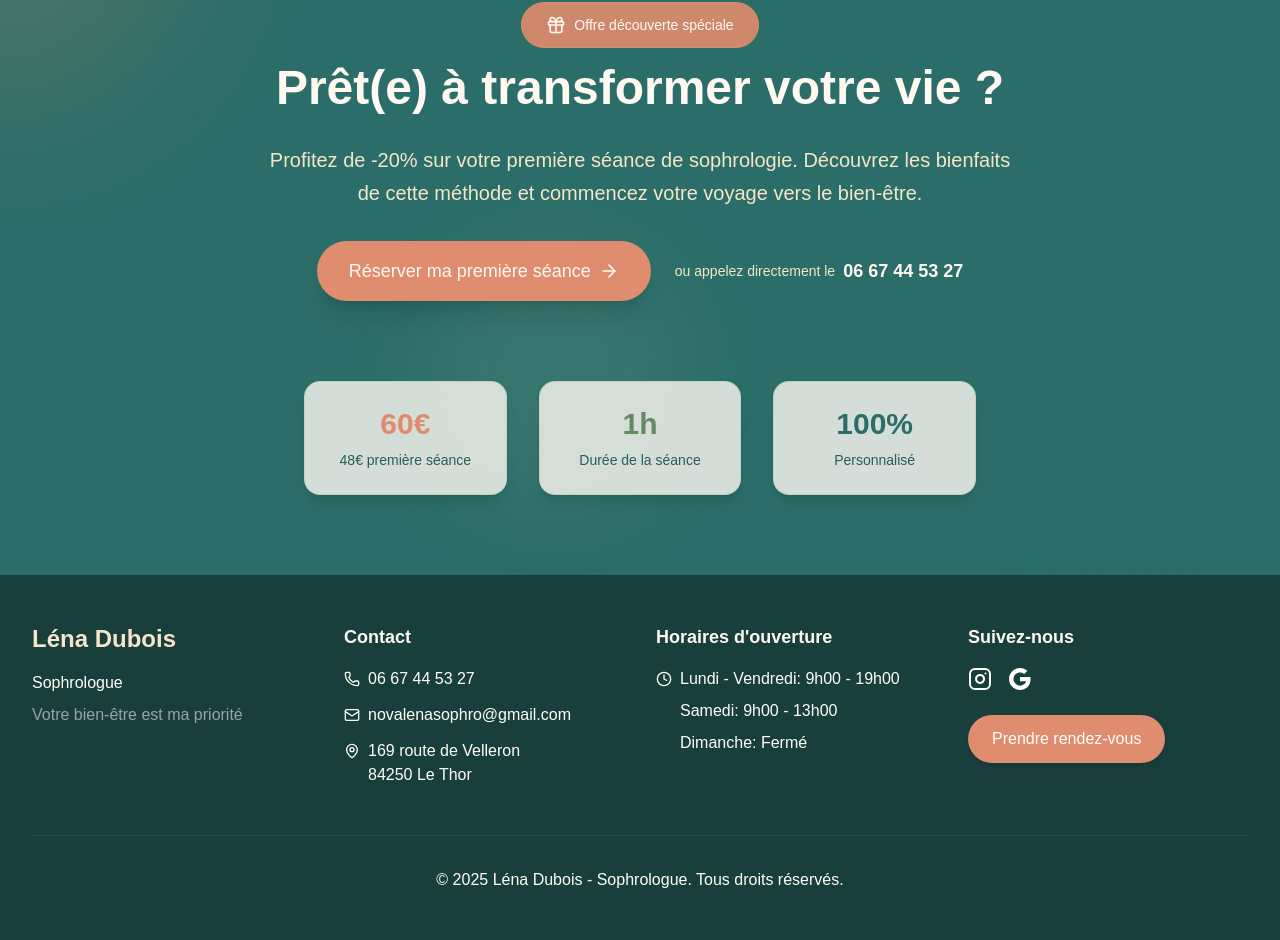
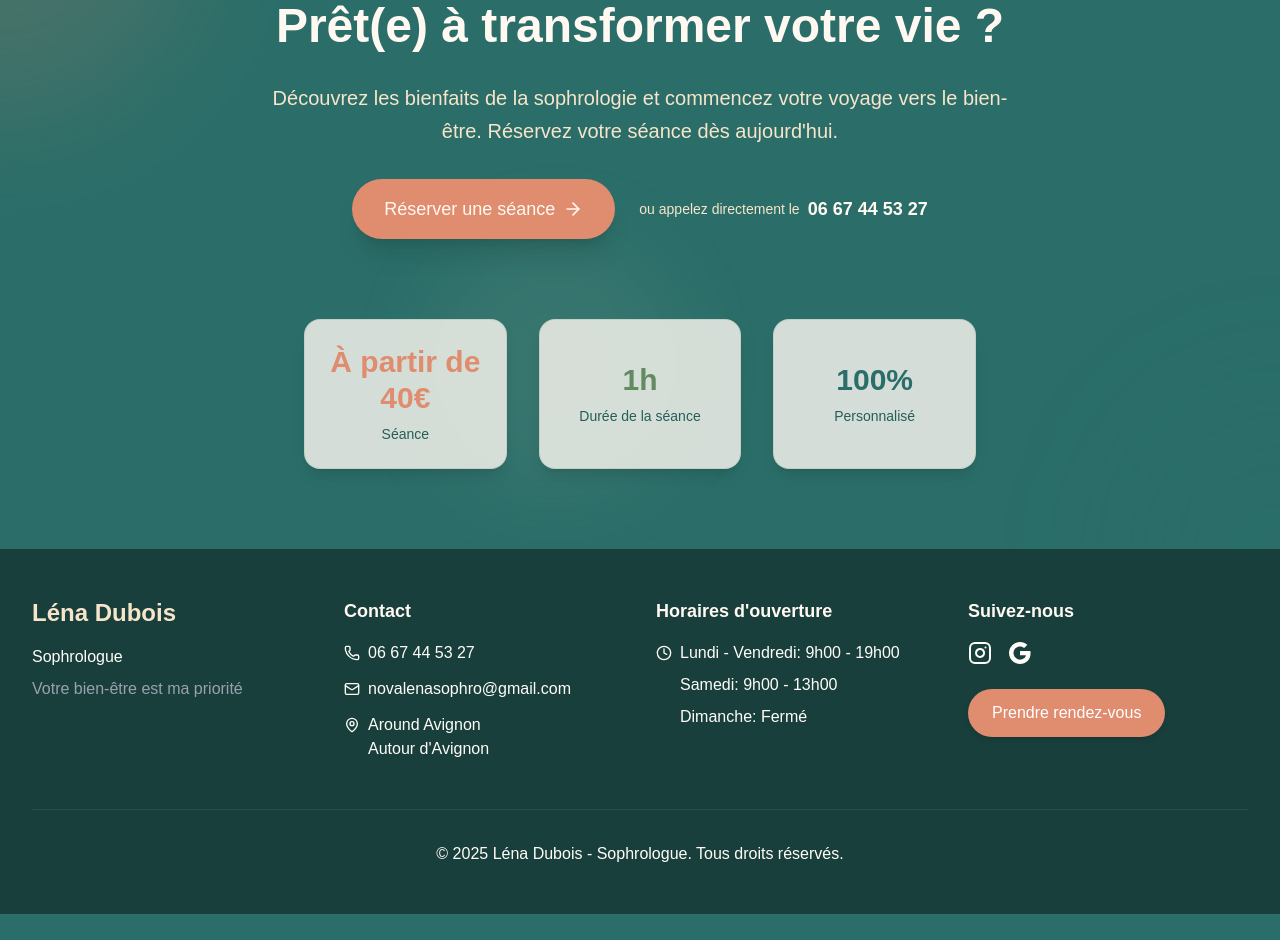
Before and after one commit to Akeuuh/lena-production, a Next.js app: page /fr in a window 1280 px wide. Shown: the part 2652-3592 px from the top of the page. After the commit the page ends 3566 px from the top, so only its background shows below. Built offline with nearby package versions, Linux system fonts and the light colour scheme.

Commit message:
Remove promotion and address

```diff
--- a/messages/en.json
+++ b/messages/en.json
@@ -12,7 +12,8 @@
     "learnMore": "Learn More",
     "callDirectly": "or call directly",
     "duration": "Session Duration",
-    "personalized": "Personalized"
+    "personalized": "Personalized",
+    "sessionPrice": "Session"
   },
   "hero": {
     "title": "Find your",
@@ -73,12 +74,12 @@
     }
   },
   "cta": {
-    "badge": "Special Discovery Offer",
+    "badge": "Discover Sophrology",
     "title": "Ready to transform your life?",
-    "description": "Take advantage of -20% on your first sophrology session. Discover the benefits of this method and begin your journey to well-being.",
-    "button": "Book my first session",
-    "price": "€60",
-    "discountPrice": "€48 first session",
+    "description": "Discover the benefits of sophrology and begin your journey to well-being. Book your session today.",
+    "button": "Book a session",
+    "price": "From €40",
+    "discountPrice": "per session",
     "duration": "1h"
   },
   "contact": {
@@ -114,8 +115,9 @@
       "title": "Practical Information",
       "phone": "Available for emergencies",
       "email": "Response within 24h",
-      "address": "Practice Address",
-      "metro": "Metro: Opera (lines 3, 7, 8)",
+      "address": "Service Area",
+      "addressText": "Around Avignon",
+      "metro": "Around Avignon",
       "appointment": "Book online appointment",
       "note": "Consultations are by appointment only. In case of emergency, don't hesitate to contact me directly by phone."
     },
@@ -129,7 +131,7 @@
     },
     "firstConsultation": {
       "title": "First consultation?",
-      "description": "Take advantage of -20% on your first sophrology session",
+      "description": "Book your first sophrology session today",
       "callNow": "Call now",
       "schedule": "Mon-Fri: 9am-7pm | Sat: 9am-1pm"
     }
--- a/messages/fr.json
+++ b/messages/fr.json
@@ -12,7 +12,8 @@
     "learnMore": "En savoir plus",
     "callDirectly": "ou appelez directement le",
     "duration": "Durée de la séance",
-    "personalized": "Personnalisé"
+    "personalized": "Personnalisé",
+    "sessionPrice": "Séance"
   },
   "hero": {
     "title": "Retrouvez votre",
@@ -73,12 +74,12 @@
     }
   },
   "cta": {
-    "badge": "Offre découverte spéciale",
+    "badge": "Découvrir la sophrologie",
     "title": "Prêt(e) à transformer votre vie ?",
-    "description": "Profitez de -20% sur votre première séance de sophrologie. Découvrez les bienfaits de cette méthode et commencez votre voyage vers le bien-être.",
-    "button": "Réserver ma première séance",
-    "price": "60€",
-    "discountPrice": "48€ première séance",
+    "description": "Découvrez les bienfaits de la sophrologie et commencez votre voyage vers le bien-être. Réservez votre séance dès aujourd'hui.",
+    "button": "Réserver une séance",
+    "price": "À partir de 40€",
+    "discountPrice": "par séance",
     "duration": "1h"
   },
   "contact": {
@@ -114,8 +115,9 @@
       "title": "Informations pratiques",
       "phone": "Disponible pour les urgences",
       "email": "Réponse sous 24h",
-      "address": "Adresse du cabinet",
-      "metro": "Métro: Opéra (lignes 3, 7, 8)",
+      "address": "Zone de service",
+      "addressText": "Autour d'Avignon",
+      "metro": "Autour d'Avignon",
       "appointment": "Prendre rendez-vous en ligne",
       "note": "Les consultations se font uniquement sur rendez-vous. En cas d'urgence, n'hésitez pas à me contacter directement par téléphone."
     },
@@ -129,7 +131,7 @@
     },
     "firstConsultation": {
       "title": "Première consultation ?",
-      "description": "Profitez de -20% sur votre première séance de sophrologie",
+      "description": "Réservez votre première séance de sophrologie dès aujourd'hui",
       "callNow": "Appelez maintenant",
       "schedule": "Lun-Ven: 9h-19h | Sam: 9h-13h"
     }
--- a/src/components/contact/ContactCard.tsx
+++ b/src/components/contact/ContactCard.tsx
@@ -61,12 +61,8 @@ const ContactCard = () => {
           <div>
             <p className="text-sm font-medium text-primary-500">{t('address')}</p>
             <p className="text-lg font-medium text-primary-800">
-              {CONTACT_INFO.address.street}
+              {t('addressText')}
             </p>
-            <p className="text-lg font-medium text-primary-800">
-              {CONTACT_INFO.address.city}
-            </p>
-            <p className="text-sm text-primary-500 mt-1">{CONTACT_INFO.address.metro}</p>
           </div>
         </div>
 
--- a/src/components/contact/LocationMap.tsx
+++ b/src/components/contact/LocationMap.tsx
@@ -6,7 +6,7 @@ const LocationMap = () => {
     <div className="bg-white rounded-xl shadow-lg overflow-hidden h-full min-h-[400px]">
       <iframe
         title={`Cabinet de sophrologie - ${CONTACT_INFO.name}`}
-        src="https://www.google.com/maps/embed?pb=!1m18!1m12!1m3!1d2873.6789!2d4.9934!3d43.9267!2m3!1f0!2f0!3f0!3m2!1i1024!2i768!4f13.1!3m3!1m2!1s0x12b5d4d4d4d4d4d4%3A0x4d4d4d4d4d4d4d4d!2s169%20Route%20de%20Velleron%2C%2084250%20Le%20Thor%2C%20France!5e0!3m2!1sfr!2sfr!4v1234567890"
+        src="https://www.google.com/maps/embed?pb=!1m18!1m12!1m3!1d11605.5!2d4.8055!3d43.9493!2m3!1f0!2f0!3f0!3m2!1i1024!2i768!4f13.1!3m3!1m2!1s0x12b5ebfb0c9aa1f3%3A0x3ac8a6f0b4e6a9e7!2sAvignon%2C%20France!5e0!3m2!1sfr!2sfr!4v1234567890"
         width="100%"
         height="100%"
         style={{ border: 0, minHeight: '400px' }}
@@ -17,11 +17,11 @@ const LocationMap = () => {
       <div className="p-4 bg-gray-50">
         <div className="flex items-center justify-between">
           <div>
-            <p className="font-semibold text-gray-900">Cabinet {CONTACT_INFO.name}</p>
-            <p className="text-sm text-gray-600">{CONTACT_INFO.address.street}, {CONTACT_INFO.address.city}</p>
+            <p className="font-semibold text-gray-900">{CONTACT_INFO.name} - Sophrologie</p>
+            <p className="text-sm text-gray-600">Service autour d&apos;Avignon</p>
           </div>
           <a
-            href={`https://www.google.com/maps/dir//${encodeURIComponent(CONTACT_INFO.address.street + ', ' + CONTACT_INFO.address.city + ', ' + CONTACT_INFO.address.country)}`}
+            href="https://www.google.com/maps/dir//Avignon,+France"
             target="_blank"
             rel="noopener noreferrer"
             className="px-4 py-2 bg-coral text-white rounded-lg hover:bg-coral-600 transition-colors text-sm font-medium shadow-md hover:shadow-lg"
--- a/src/components/landing/CTABanner.tsx
+++ b/src/components/landing/CTABanner.tsx
@@ -1,5 +1,5 @@
 
-import { ArrowRight, Gift } from 'lucide-react'
+import { ArrowRight } from 'lucide-react'
 import { useTranslations } from 'next-intl'
 import { CONTACT_INFO } from '@/lib/contact-info'
 
@@ -15,10 +15,7 @@ const CTABanner = () => {
 
       <div className="relative max-w-7xl mx-auto px-4 sm:px-6 lg:px-8">
         <div className="text-center space-y-8">
-          <div className="inline-flex items-center justify-center px-6 py-3 bg-coral/90 backdrop-blur-sm rounded-full text-light border border-coral mb-4">
-            <Gift className="w-5 h-5 mr-2" />
-            <span className="text-sm font-medium">{t('badge')}</span>
-          </div>
+
 
           <h2 className="text-4xl lg:text-5xl font-bold text-light">
             {t('title')}
@@ -53,15 +50,15 @@ const CTABanner = () => {
           </div>
 
           <div className="grid grid-cols-1 sm:grid-cols-3 gap-8 pt-12 max-w-2xl mx-auto">
-            <div className="bg-light/80 backdrop-blur-sm rounded-2xl p-6 border border-sage-300/50 shadow-lg">
+            <div className="bg-light/80 backdrop-blur-sm rounded-2xl p-6 border border-sage-300/50 shadow-lg flex flex-col items-center justify-center text-center">
               <div className="text-3xl font-bold text-coral mb-2">{t('price')}</div>
-              <div className="text-sm text-primary-600">{t('discountPrice')}</div>
+              <div className="text-sm text-primary-600">{tCommon('sessionPrice')}</div>
             </div>
-            <div className="bg-light/80 backdrop-blur-sm rounded-2xl p-6 border border-sage-300/50 shadow-lg">
+            <div className="bg-light/80 backdrop-blur-sm rounded-2xl p-6 border border-sage-300/50 shadow-lg flex flex-col items-center justify-center text-center">
               <div className="text-3xl font-bold text-sage-700 mb-2">{t('duration')}</div>
               <div className="text-sm text-primary-600">{tCommon('duration')}</div>
             </div>
-            <div className="bg-light/80 backdrop-blur-sm rounded-2xl p-6 border border-sage-300/50 shadow-lg">
+            <div className="bg-light/80 backdrop-blur-sm rounded-2xl p-6 border border-sage-300/50 shadow-lg flex flex-col items-center justify-center text-center">
               <div className="text-3xl font-bold text-primary mb-2">100%</div>
               <div className="text-sm text-primary-600">{tCommon('personalized')}</div>
             </div>
--- a/src/lib/contact-info.ts
+++ b/src/lib/contact-info.ts
@@ -4,9 +4,9 @@ export const CONTACT_INFO = {
   phone: "06 67 44 53 27",
   email: "novalenasophro@gmail.com",
   address: {
-    street: "169 route de Velleron",
-    city: "84250 Le Thor",
-    metro: "Proche centre-ville",
+    street: "Around Avignon",
+    city: "Autour d'Avignon",
+    metro: "Around Avignon area",
     country: "France"
   },
 
```
Also changed, not shown: 1 other file (tests, documents, lock files or other folders).
